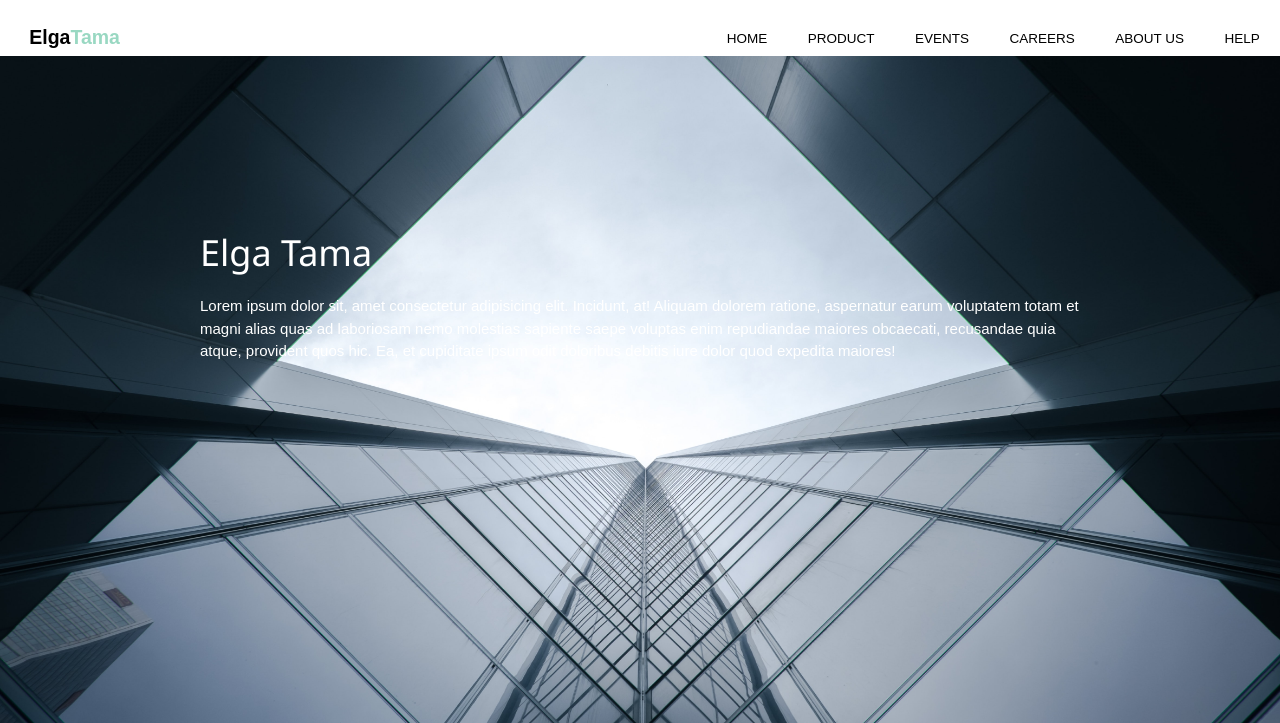
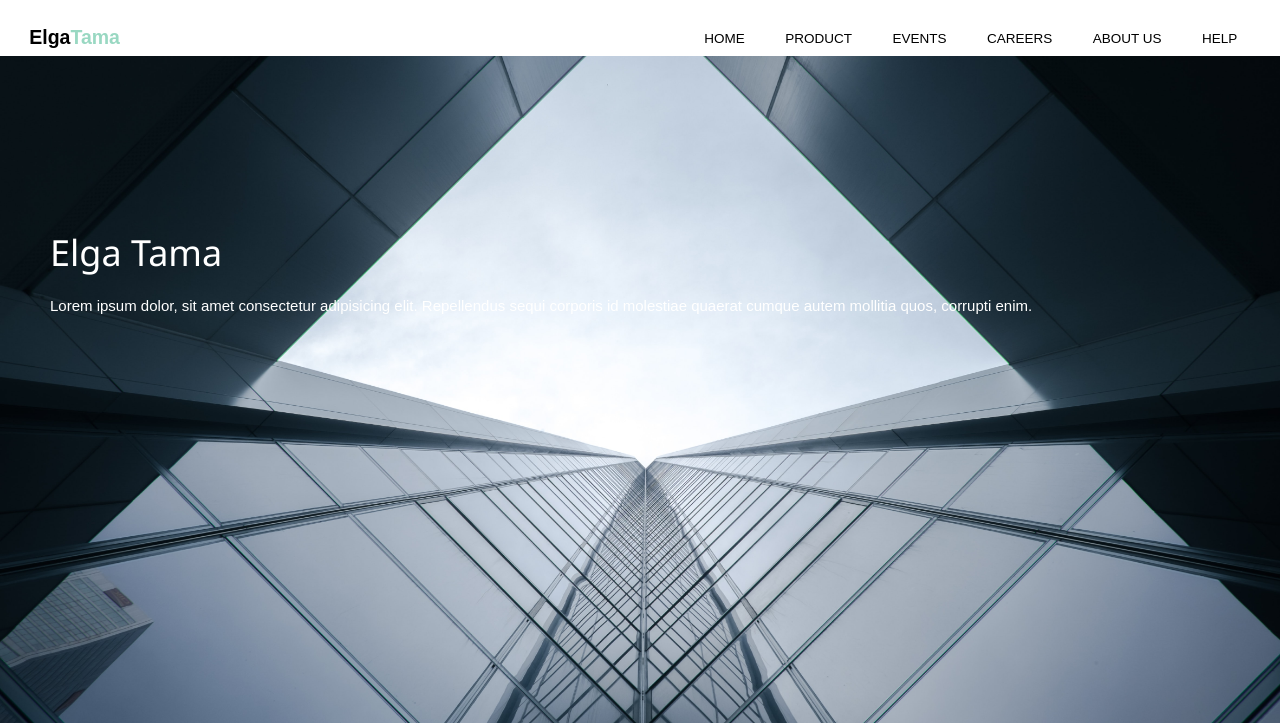
Before and after one commit to iqbalsz/Elga-web-project, a plain HTML site: page index.html in a window 1280 px wide. Shown: the top 723 px of the page. Drawn offline with nearby package versions, Linux system fonts and the light colour scheme.

Commit message:
Benerin margin

```diff
--- a/css/main.scss
+++ b/css/main.scss
@@ -25,7 +25,7 @@ a {
     position: absolute;
     top: 20%;
     color: white;
-    margin: 0 200px;
+    margin: 0 50px;
   }
 
   img {
@@ -151,6 +151,7 @@ justify-content: space-between;
       width: auto;
       height: auto;
       background: none;
+      padding: 0 1.5em 0 1.5em;
 
       svg.close {
         display: none;
--- a/index.html
+++ b/index.html
@@ -41,7 +41,7 @@
                 <img class="img-landing" src="Image/landing.jpg" alt="">
                 <div class="text-content">
                     <h1 class="title">Elga Tama</h1>
-                    <p>Lorem ipsum dolor sit, amet consectetur adipisicing elit. Incidunt, at! Aliquam dolorem ratione, aspernatur earum voluptatem totam et magni alias quas ad laboriosam nemo molestias sapiente saepe voluptas enim repudiandae maiores obcaecati, recusandae quia atque, provident quos hic. Ea, et cupiditate ipsum odit doloribus debitis iure dolor quod expedita maiores!</p>
+                    <p>Lorem ipsum dolor, sit amet consectetur adipisicing elit. Repellendus sequi corporis id molestiae quaerat cumque autem mollitia quos, corrupti enim.</p>
                 </div>
             </section>
 
```
Also changed, not shown: css/main.css, 1 other file.
